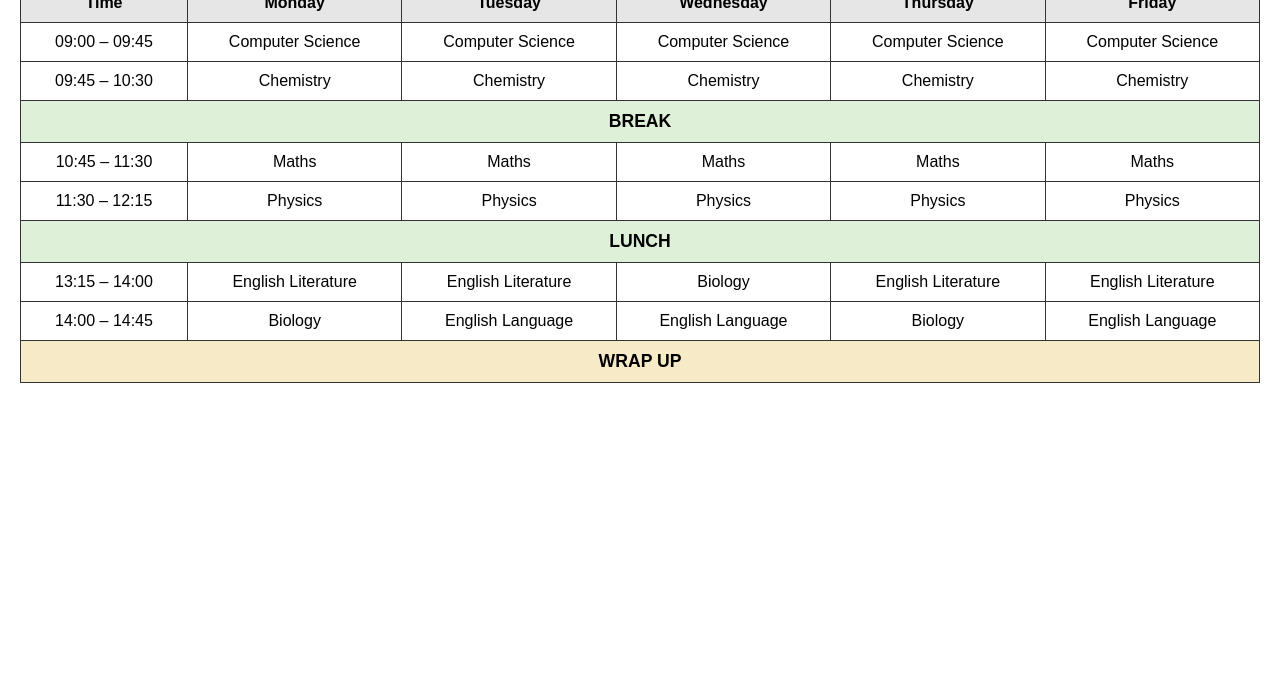
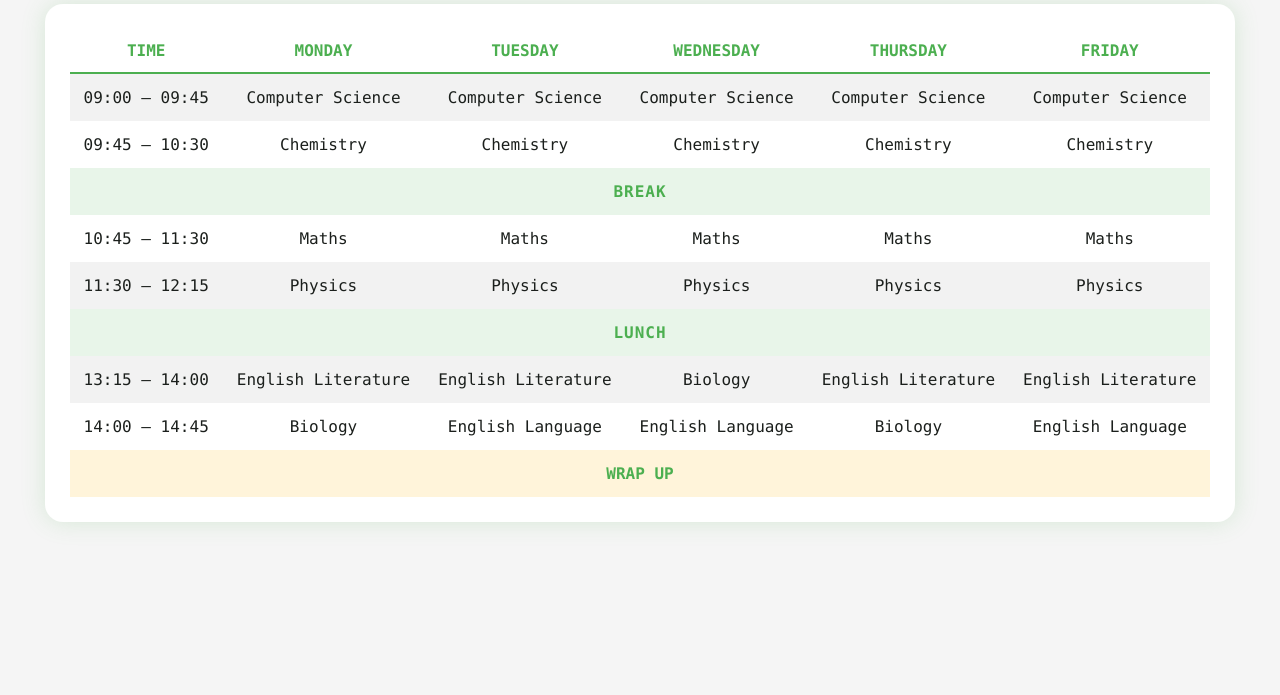
Before and after one commit to Charleseton/timetable.github.io, a plain HTML site: page index.html in a window 1280 px wide. Shown: the part 105-800 px from the top of the page. Drawn offline with Linux system fonts and the light colour scheme.

Commit message:
Update index.html

```diff
--- a/index.html
+++ b/index.html
@@ -3,70 +3,131 @@
 <head>
 <meta charset="UTF-8">
 <meta name="viewport" content="width=device-width, initial-scale=1.0">
-<title>School Timetable</title>
+<title>Timetable</title>
 
 <style>
-    /* ---------- Base styling ---------- */
+    :root {
+      --main-green: #4CAF50;
+
+      /* Dark mode defaults */
+      --bg: #1b1f1c;
+      --card-bg: #222723;
+      --text-main: #e8f5e9;
+      --text-secondary: #9e9e9e;
+
+      --cell-bg: #262b27;
+      --cell-bg-alt: #202421;
+      --break-bg: #2f3a32;
+      --wrap-bg: #3a3520;
+    }
+
+    @media (prefers-color-scheme: light) {
+      :root {
+        --bg: #f5f5f5;
+        --card-bg: white;
+        --text-main: #1b1f1c;
+        --text-secondary: #555;
+
+        --cell-bg: #ffffff;
+        --cell-bg-alt: #f2f2f2;
+        --break-bg: #e8f5e9;
+        --wrap-bg: #fff4da;
+      }
+    }
+
+    @media (prefers-color-scheme: dark) {
+      :root {
+        --bg: #1b1f1c;
+        --card-bg: #222723;
+        --text-main: #e8f5e9;
+        --text-secondary: #9e9e9e;
+
+        --cell-bg: #262b27;
+        --cell-bg-alt: #202421;
+        --break-bg: #2f3a32;
+        --wrap-bg: #3a3520;
+      }
+    }
+
     body {
-        font-family: Arial, sans-serif;
-        margin: 0;
-        padding: 20px;
-        background: var(--bg);
-        color: var(--text);
+      background: var(--bg);
+      color: var(--text-main);
+      font-family: "JetBrains Mono", Consolas, monospace;
+      margin: 0;
+      padding: 30px;
+      display: flex;
+      flex-direction: column;
+      align-items: center;
+      transition: background-color 0.3s, color 0.3s;
+    }
+
+    h1 {
+      color: var(--main-green);
+      text-transform: uppercase;
+      letter-spacing: 2px;
+      text-align: center;
+      margin-bottom: 20px;
+    }
+
+    .timetable {
+      background: var(--card-bg);
+      padding: 25px;
+      border-radius: 18px;
+      box-shadow: 0 0 25px rgba(76, 175, 80, 0.18);
+      transition: all 0.3s ease;
+      overflow-x: auto;
     }
 
     table {
-        width: 100%;
-        border-collapse: collapse;
-        margin: auto;
-        background: var(--table-bg);
-    }
-
-    th, td {
-        border: 1px solid var(--border);
-        padding: 10px;
-        text-align: center;
+      border-collapse: collapse;
+      width: 100%;
+      min-width: 800px;
     }
 
     th {
-        background: var(--header-bg);
-        font-weight: bold;
+      padding: 12px;
+      text-transform: uppercase;
+      font-weight: 700;
+      color: var(--main-green);
+      border-bottom: 2px solid var(--main-green);
+    }
+
+    td {
+      padding: 14px;
+      text-align: center;
+      background: var(--cell-bg);
+      transition: background 0.2s;
+    }
+
+    tr:nth-child(even) td {
+      background: var(--cell-bg-alt);
+    }
+
+    td:hover {
+      background: rgba(76, 175, 80, 0.12);
     }
 
     .section {
-        background: var(--section-bg);
-        font-weight: bold;
-        font-size: 1.1em;
+      background: var(--break-bg) !important;
+      color: var(--main-green);
+      font-weight: 600;
+      text-transform: uppercase;
+      letter-spacing: 1px;
     }
 
-    /* ---------- Light mode ---------- */
-    :root {
-        --bg: #ffffff;
-        --text: #000000;
-        --border: #333333;
-        --header-bg: #e6e6e6;
-        --section-bg: #dff0d8;
-        --table-bg: #ffffff;
-    }
-
-    /* ---------- Dark mode ---------- */
-    @media (prefers-color-scheme: dark) {
-        :root {
-            --bg: #121212;
-            --text: #f5f5f5;
-            --border: #555;
-            --header-bg: #1f1f1f;
-            --section-bg: #2b3a30;
-            --table-bg: #1a1a1a;
-        }
+    .wrap {
+      background: var(--wrap-bg) !important;
+      font-weight: 700;
+      color: var(--main-green);
     }
 </style>
 </head>
 
 <body>
 
-<h2 style="text-align:center;">Weekly Timetable</h2>
+<h1>Weekly Timetable</h1>
 
+<div class="timetable">
 <table>
     <tr>
         <th>Time</th>
@@ -140,11 +201,10 @@
     </tr>
 
     <tr>
-        <td colspan="6" class="section" style="background: var(--wrap-bg, #f7eac7);">
-            WRAP UP
-        </td>
+        <td colspan="6" class="wrap">WRAP UP</td>
     </tr>
 </table>
+</div>
 
 </body>
 </html>
```
